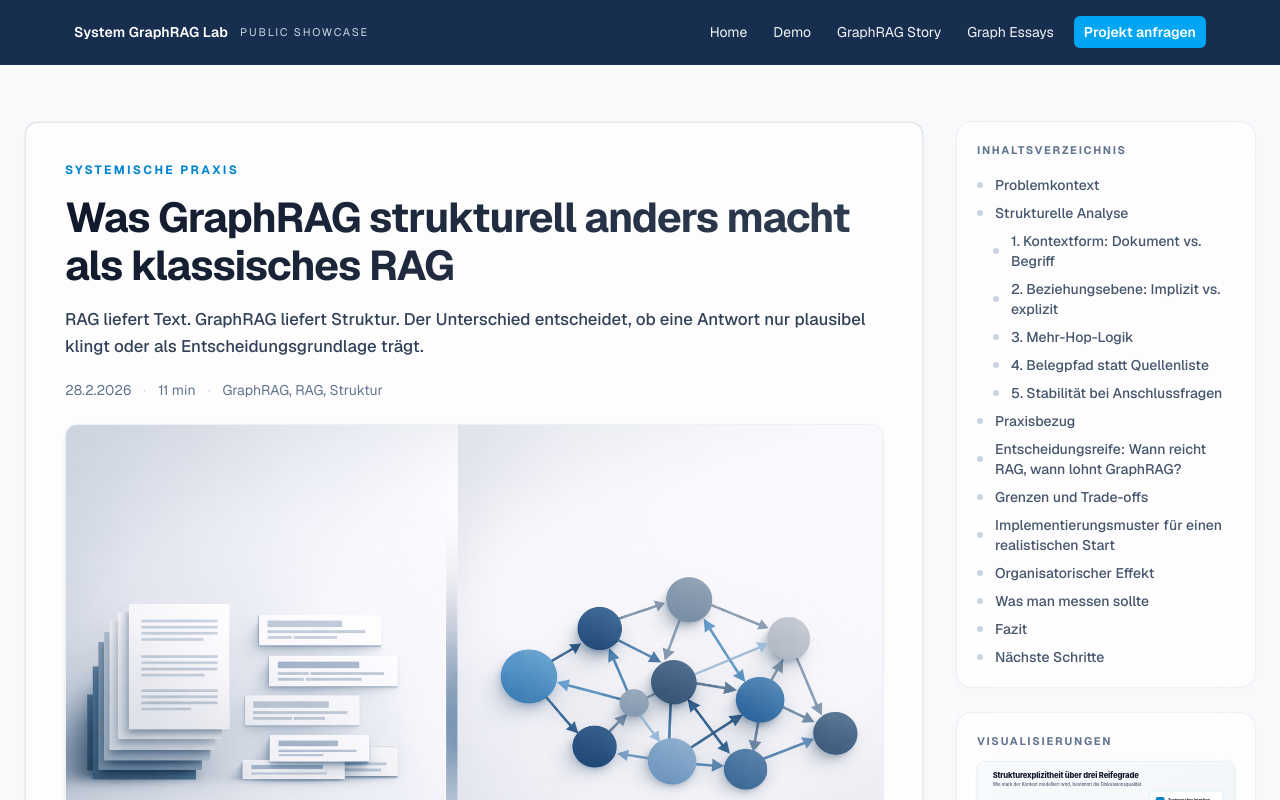
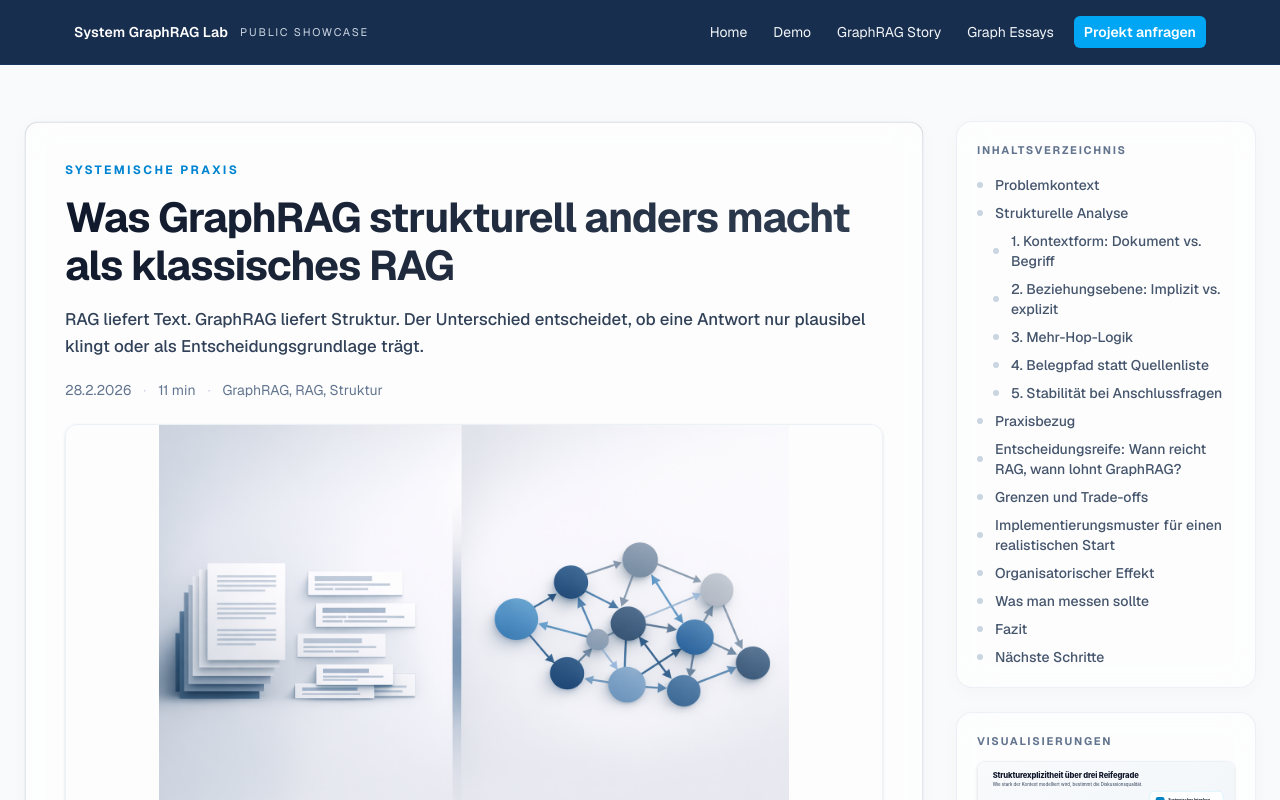
Before and after one commit to mimeonline/system-graph-rag-lab, a Next.js app in the folder apps/web/: page /essay/was-graphrag-strukturell-anders-macht-als-klassisches-rag in a window 1280 px wide. Shown: the top 800 px of the page. Built offline with nearby package versions, Linux system fonts and the light colour scheme; no server answers.

Commit message:
feat(essay): add return and continue navigation for drilldown essays

```diff
--- a/apps/web/src/features/blog/templates/BlogArticleTemplate.tsx
+++ b/apps/web/src/features/blog/templates/BlogArticleTemplate.tsx
@@ -24,6 +24,25 @@ const ESSAY_ORDER: { slug: string; title: string; step: string }[] = [
   { slug: "von-plausiblen-antworten-zu-pruefbaren-entscheidungen", title: "Positionierung", step: "05" },
 ];
 
+const ESSAY_DRILLDOWNS: Record<string, { slug: string; title: string }> = {
+  "was-graphrag-strukturell-anders-macht-als-klassisches-rag": {
+    slug: "kontextdisziplin-warum-weniger-kontext-oft-bessere-antworten-erzeugt",
+    title: "Kontextdisziplin",
+  },
+  "qualitaetskriterien-fuer-ein-produktives-graphrag-system": {
+    slug: "prompt-transparenz-als-vertrauensfaktor",
+    title: "Prompt-Transparenz",
+  },
+  "graphrag-als-entscheidungs-interface-fuer-organisationen": {
+    slug: "system-thinking-als-idealer-use-case-fuer-graphrag",
+    title: "System Thinking Use Case",
+  },
+};
+
+const DRILLDOWN_PARENT: Record<string, string> = Object.fromEntries(
+  Object.entries(ESSAY_DRILLDOWNS).map(([parentSlug, drilldown]) => [drilldown.slug, parentSlug]),
+);
+
 function getNextEssay(currentSlug: string): { slug: string; title: string; step: string } | null {
   const currentIndex = ESSAY_ORDER.findIndex((e) => e.slug === currentSlug);
   if (currentIndex === -1 || currentIndex >= ESSAY_ORDER.length - 1) {
@@ -32,12 +51,40 @@ function getNextEssay(currentSlug: string): { slug: string; title: string; step:
   return ESSAY_ORDER[currentIndex + 1] ?? null;
 }
 
+function getDrilldownEssay(currentSlug: string): { slug: string; title: string } | null {
+  return ESSAY_DRILLDOWNS[currentSlug] ?? null;
+}
+
+function getDrilldownParentEssay(currentSlug: string): { slug: string; title: string; step: string } | null {
+  const parentSlug = DRILLDOWN_PARENT[currentSlug];
+  if (!parentSlug) {
+    return null;
+  }
+  const parent = ESSAY_ORDER.find((essay) => essay.slug === parentSlug);
+  return parent ?? null;
+}
+
+function getDrilldownContinueEssay(currentSlug: string): { slug: string; title: string; step: string } | null {
+  const parentSlug = DRILLDOWN_PARENT[currentSlug];
+  if (!parentSlug) {
+    return null;
+  }
+  const parentIndex = ESSAY_ORDER.findIndex((essay) => essay.slug === parentSlug);
+  if (parentIndex === -1 || parentIndex >= ESSAY_ORDER.length - 1) {
+    return null;
+  }
+  return ESSAY_ORDER[parentIndex + 1] ?? null;
+}
+
 export function BlogArticleTemplate({ frontmatter, content, toc }: BlogArticleTemplateProps): React.JSX.Element {
   const canonical = frontmatter.canonicalUrl ?? withCanonical(`/essay/${frontmatter.slug}`);
   const linkedInShare = `https://www.linkedin.com/sharing/share-offsite/?url=${encodeURIComponent(canonical)}`;
   const xShare = `https://twitter.com/intent/tweet?url=${encodeURIComponent(canonical)}&text=${encodeURIComponent(frontmatter.title)}`;
   const publishedDate = new Intl.DateTimeFormat("de-DE", { timeZone: "UTC" }).format(new Date(frontmatter.publishedAt));
   const nextEssay = getNextEssay(frontmatter.slug);
+  const drilldownEssay = getDrilldownEssay(frontmatter.slug);
+  const drilldownParentEssay = getDrilldownParentEssay(frontmatter.slug);
+  const drilldownContinueEssay = getDrilldownContinueEssay(frontmatter.slug);
 
   return (
     <div className="flex min-h-screen flex-col bg-slate-50 text-slate-900">
@@ -74,13 +121,14 @@ export function BlogArticleTemplate({ frontmatter, content, toc }: BlogArticleTe
             </div>
 
             {frontmatter.heroImage ? (
-              <figure className="mt-6 overflow-hidden rounded-xl border border-slate-200/60 shadow-sm">
+              <figure className="mt-6 mx-auto max-w-[95vw] lg:max-w-[1100px] overflow-hidden rounded-xl border border-slate-200/60 shadow-sm">
                 <Image
                   src={frontmatter.heroImage}
                   alt={frontmatter.title}
                   width={1600}
                   height={900}
-                  className="block h-auto w-full object-cover"
+                  className="block w-full object-contain"
+                  style={{ maxHeight: 420, maxWidth: 1100 }}
                   priority
                 />
                 <div className="absolute inset-0 rounded-xl rounded-b-none ring-1 ring-inset ring-slate-900/10" aria-hidden />
@@ -149,6 +197,55 @@ export function BlogArticleTemplate({ frontmatter, content, toc }: BlogArticleTe
                 </a>
               </>
             ) : null}
+
+            {drilldownEssay ? (
+              <a
+                href={`/essay/${drilldownEssay.slug}`}
+                className="group mt-4 flex items-center justify-between gap-4 rounded-2xl border border-indigo-200/60 bg-gradient-to-br from-indigo-50/70 to-sky-50/60 p-5 transition-all duration-300 hover:-translate-y-0.5 hover:shadow-[0_8px_30px_rgb(79,70,229,0.14)] hover:border-indigo-300/70"
+              >
+                <div className="space-y-1">
+                  <p className="text-[11px] font-bold uppercase tracking-[0.16em] text-indigo-700">Vertiefung im Strang</p>
+                  <p className="text-base font-bold text-slate-900 group-hover:text-indigo-800 transition-colors">
+                    {drilldownEssay.title}
+                  </p>
+                </div>
+                <span className="text-xl text-indigo-400 group-hover:text-indigo-600 transition-all group-hover:translate-x-1" aria-hidden>↗</span>
+              </a>
+            ) : null}
+
+            {drilldownParentEssay || drilldownContinueEssay ? (
+              <div className="mt-4 grid gap-3 sm:grid-cols-2">
+                {drilldownParentEssay ? (
+                  <a
+                    href={`/essay/${drilldownParentEssay.slug}`}
+                    className="group flex items-center justify-between gap-3 rounded-2xl border border-slate-200/70 bg-white/90 p-4 transition-all duration-300 hover:-translate-y-0.5 hover:border-slate-300 hover:shadow-sm"
+                  >
+                    <div className="space-y-1">
+                      <p className="text-[11px] font-bold uppercase tracking-[0.14em] text-slate-500">Zurück im Strang</p>
+                      <p className="text-sm font-semibold text-slate-900 group-hover:text-slate-950">
+                        Schritt {drilldownParentEssay.step}: {drilldownParentEssay.title}
+                      </p>
+                    </div>
+                    <span className="text-lg text-slate-400 group-hover:text-slate-600 transition-transform group-hover:-translate-x-1" aria-hidden>←</span>
+                  </a>
+                ) : null}
+
+                {drilldownContinueEssay ? (
+                  <a
+                    href={`/essay/${drilldownContinueEssay.slug}`}
+                    className="group flex items-center justify-between gap-3 rounded-2xl border border-sky-200/70 bg-gradient-to-br from-sky-50/70 to-slate-50/80 p-4 transition-all duration-300 hover:-translate-y-0.5 hover:border-sky-300 hover:shadow-sm"
+                  >
+                    <div className="space-y-1">
+                      <p className="text-[11px] font-bold uppercase tracking-[0.14em] text-sky-700">Weiter im Flow</p>
+                      <p className="text-sm font-semibold text-slate-900 group-hover:text-sky-800">
+                        Schritt {drilldownContinueEssay.step}: {drilldownContinueEssay.title}
+                      </p>
+                    </div>
+                    <span className="text-lg text-sky-400 group-hover:text-sky-600 transition-transform group-hover:translate-x-1" aria-hidden>→</span>
+                  </a>
+                ) : null}
+              </div>
+            ) : null}
           </article>
 
           {/* Sidebar */}
@@ -180,10 +277,10 @@ export function BlogArticleTemplate({ frontmatter, content, toc }: BlogArticleTe
                 initial={{ opacity: 0, x: 8 }}
                 animate={{ opacity: 1, x: 0 }}
                 transition={{ duration: 0.4, delay: 0.25, ease: "easeOut" }}
-                className="glass-panel rounded-2xl p-5"
+                className="glass-panel rounded-2xl p-5 max-w-[460px]"
               >
                 <p className="text-[11px] font-bold uppercase tracking-[0.16em] text-slate-500">Visualisierungen</p>
-                <div className="mt-3 space-y-3">
+                <div className="mt-3 space-y-3 flex flex-col items-center">
                   {frontmatter.diagramImages.map((image) => (
                     image.toLowerCase().endsWith(".svg") ? (
                       <img
@@ -191,6 +288,7 @@ export function BlogArticleTemplate({ frontmatter, content, toc }: BlogArticleTe
                         src={image}
                         alt="Diagramm"
                         className="block h-auto w-full rounded-lg border border-slate-200/60 shadow-sm"
+                        style={{ maxWidth: 420 }}
                         loading="lazy"
                       />
                     ) : (
@@ -201,6 +299,7 @@ export function BlogArticleTemplate({ frontmatter, content, toc }: BlogArticleTe
                         width={1200}
                         height={800}
                         className="block h-auto w-full rounded-lg border border-slate-200/60 shadow-sm"
+                        style={{ maxWidth: 420 }}
                       />
                     )
                   ))}
```
